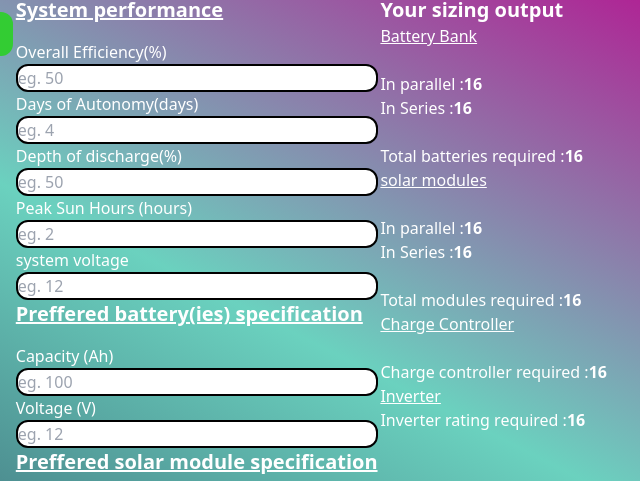
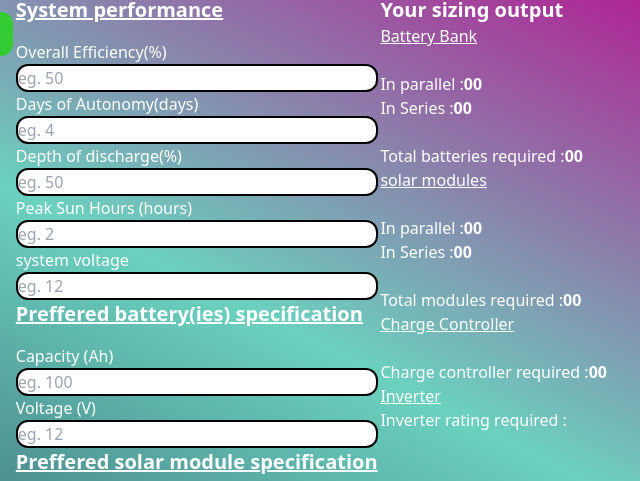
Before and after one commit to Katoemma/brentsol, a website: page index.html in a window 1280 px wide. Shown: the part 162-643 px from the top of the page, 609-1249 px from the left. Drawn offline with Linux system fonts and the light colour scheme.

Commit message:
modified the out ids

```diff
--- a/index.html
+++ b/index.html
@@ -126,31 +126,31 @@
                     <div class="flex flex-col">
                         <h2 class="underline">Battery Bank</h2>
                         <br>
-                        <p>In parallel :<span class="font-bold" id="BBParallel">16</span></p>
-                        <p>In Series :<span class="font-bold" id="BBSeries">16</span></p>
+                        <p>In parallel :<span class="font-bold" id="BBParallel">00</span></p>
+                        <p>In Series :<span class="font-bold" id="BBSeries">00</span></p>
                         <br>
-                        <p>Total batteries required :<span class="font-bold" id="TotalBB">16</span></p>
+                        <p>Total batteries required :<span class="font-bold" id="TotalBB">00</span></p>
                     </div>
 
                     <div class="flex flex-col">
                         <h2 class="underline">solar modules</h2>
                         <br>
-                        <p>In parallel :<span class="font-bold" id="SPParallel">16</span></p>
-                        <p>In Series :<span class="font-bold" id="SPSeries">16</span></p>
+                        <p>In parallel :<span class="font-bold" id="SPParallel">00</span></p>
+                        <p>In Series :<span class="font-bold" id="SPSeries">00</span></p>
                         <br>
-                        <p>Total modules required :<span class="font-bold" id="TotalSP">16</span></p>
+                        <p>Total modules required :<span class="font-bold" id="TotalSP">00</span></p>
                     </div>
 
                     <div class="flex flex-col">
                         <h2 class="underline">Charge Controller</h2>
                         <br>
-                        <p>Charge controller required :<span class="font-bold" id="CCrating">16</span></p>
+                        <p>Charge controller required :<span class="font-bold" id="CCrating">00</span></p>
                     </div>
 
                     <div class="flex flex-col">
                         <h2 class="underline">Inverter</h2>
 
-                        <p>Inverter rating required :<span class="font-bold" id="inverterRating">16</span></p>
+                        <p>Inverter rating required :<span class="font-bold" id="inverterRating"></span></p>
                     </div>
                 </div>
             </section>
```
